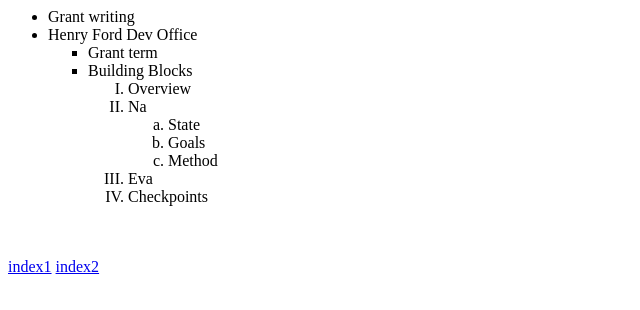
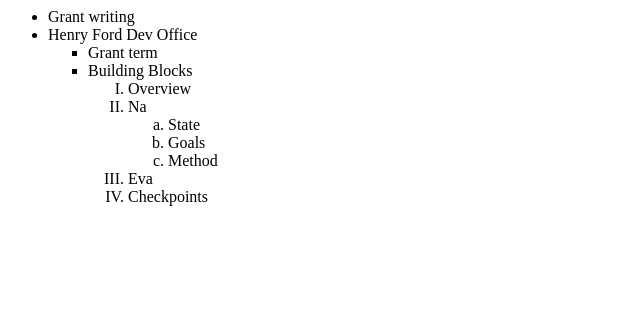
Before and after one commit to Zobia-hub/assignment-4, a plain HTML site: page index.html in a window 1280 px wide. Shown: the whole page, without its empty margins (0-640 px from the left). Drawn offline with Linux system fonts and the light colour scheme.

Commit message:
Update index.html

```diff
--- a/index.html
+++ b/index.html
@@ -33,5 +33,3 @@
 
 <br>
 <br>
-<a href="index1.html">index1</a>
-<a href="index2.html">index2</a>
```
